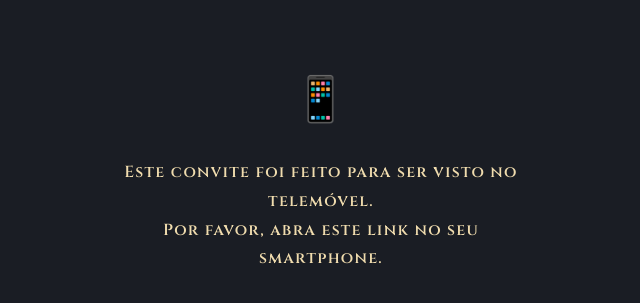
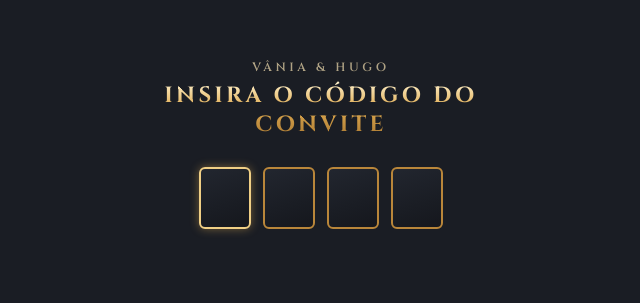
Before and after one commit to hugo10simao/wedding, a plain HTML site: page index.html in a window 1280 px wide. Shown: the part 233-536 px from the top of the page, without its empty margins (319-959 px from the left). Drawn offline with Linux system fonts and the light colour scheme.

Commit message:
added pin

```diff
--- a/index.html
+++ b/index.html
@@ -186,9 +186,102 @@
     .stage { display: none; }
     .desktop-blocker { display: flex; }
   }
+  /* ---------- PIN gate ---------- */
+  #pin-gate {
+    position: fixed;
+    inset: 0;
+    z-index: 999;
+    background: #1a1d24;
+    display: flex;
+    align-items: center;
+    justify-content: center;
+    padding: 24px;
+  }
+
+  #pin-gate.hidden { display: none; }
+
+  .pin-card {
+    width: 100%;
+    max-width: 320px;
+    text-align: center;
+    color: #f0dcae;
+  }
+
+  .pin-card .eyebrow {
+    font-size: 12px;
+    letter-spacing: 0.3em;
+    opacity: 0.7;
+    margin-bottom: 6px;
+  }
+
+  .pin-card h1 {
+    font-size: 22px;
+    letter-spacing: 0.15em;
+    margin: 0 0 28px;
+    background: linear-gradient(180deg, #fff3d0 0%, #e0ac52 45%, #a87730 100%);
+    -webkit-background-clip: text;
+    background-clip: text;
+    color: transparent;
+  }
+
+  .pin-boxes {
+    display: flex;
+    justify-content: center;
+    gap: 12px;
+    margin-bottom: 22px;
+  }
+
+  .pin-boxes input {
+    width: 52px;
+    height: 62px;
+    text-align: center;
+    font-family: 'Cinzel', serif;
+    font-size: 26px;
+    font-weight: 700;
+    color: #fff3d0;
+    background: linear-gradient(160deg, #22262f 0%, #1a1d24 60%, #15171d 100%);
+    border: 2px solid #b9863a;
+    border-radius: 6px;
+    outline: none;
+    caret-color: #d8a94e;
+  }
+
+  .pin-boxes input:focus {
+    border-color: #f0cf85;
+    box-shadow: 0 0 10px rgba(224, 172, 82, 0.45);
+  }
+
+  .pin-card .error {
+    font-size: 13px;
+    letter-spacing: 0.05em;
+    color: #d97757;
+    min-height: 18px;
+    margin-bottom: 6px;
+  }
+
+  .pin-shake { animation: pinShake 0.35s; }
+  @keyframes pinShake {
+    0%, 100% { transform: translateX(0); }
+    20%, 60% { transform: translateX(-8px); }
+    40%, 80% { transform: translateX(8px); }
+  }
 </style>
 </head>
 <body>
+
+  <div id="pin-gate">
+    <div class="pin-card">
+      <div class="eyebrow">VÂNIA &amp; HUGO</div>
+      <h1>INSIRA O CÓDIGO DO CONVITE</h1>
+      <div class="pin-boxes">
+        <input type="tel" inputmode="numeric" maxlength="1" autocomplete="off" />
+        <input type="tel" inputmode="numeric" maxlength="1" autocomplete="off" />
+        <input type="tel" inputmode="numeric" maxlength="1" autocomplete="off" />
+        <input type="tel" inputmode="numeric" maxlength="1" autocomplete="off" />
+      </div>
+      <div class="error" id="pin-error"></div>
+    </div>
+  </div>
 
   <div class="stage">
     <div class="buttons-overlay">
@@ -219,6 +312,55 @@
       Por favor, abra este link no seu smartphone.
     </div>
   </div>
+  <script>
+    (function () {
+      var CORRECT_PIN = "0427";
+      var gate = document.getElementById('pin-gate');
+      var inputs = Array.prototype.slice.call(document.querySelectorAll('.pin-boxes input'));
+      var errorEl = document.getElementById('pin-error');
+      var card = document.querySelector('.pin-card');
+
+      // already unlocked this session
+      if (sessionStorage.getItem('vh_unlocked') === 'yes') {
+        gate.classList.add('hidden');
+        return;
+      }
+
+      inputs[0].focus();
+
+      inputs.forEach(function (input, i) {
+        input.addEventListener('input', function () {
+          input.value = input.value.replace(/[^0-9]/g, '').slice(0, 1);
+          if (input.value && i < inputs.length - 1) {
+            inputs[i + 1].focus();
+          }
+          if (inputs.every(function (inp) { return inp.value.length === 1; })) {
+            checkPin();
+          }
+        });
+
+        input.addEventListener('keydown', function (e) {
+          if (e.key === 'Backspace' && !input.value && i > 0) {
+            inputs[i - 1].focus();
+          }
+        });
+      });
+
+      function checkPin() {
+        var entered = inputs.map(function (inp) { return inp.value; }).join('');
+        if (entered === CORRECT_PIN) {
+          sessionStorage.setItem('vh_unlocked', 'yes');
+          gate.classList.add('hidden');
+        } else {
+          errorEl.textContent = 'Código incorreto. Tente novamente.';
+          card.classList.add('pin-shake');
+          setTimeout(function () { card.classList.remove('pin-shake'); }, 350);
+          inputs.forEach(function (inp) { inp.value = ''; });
+          inputs[0].focus();
+        }
+      }
+    })();
+  </script>
 
 </body>
 </html>
```
